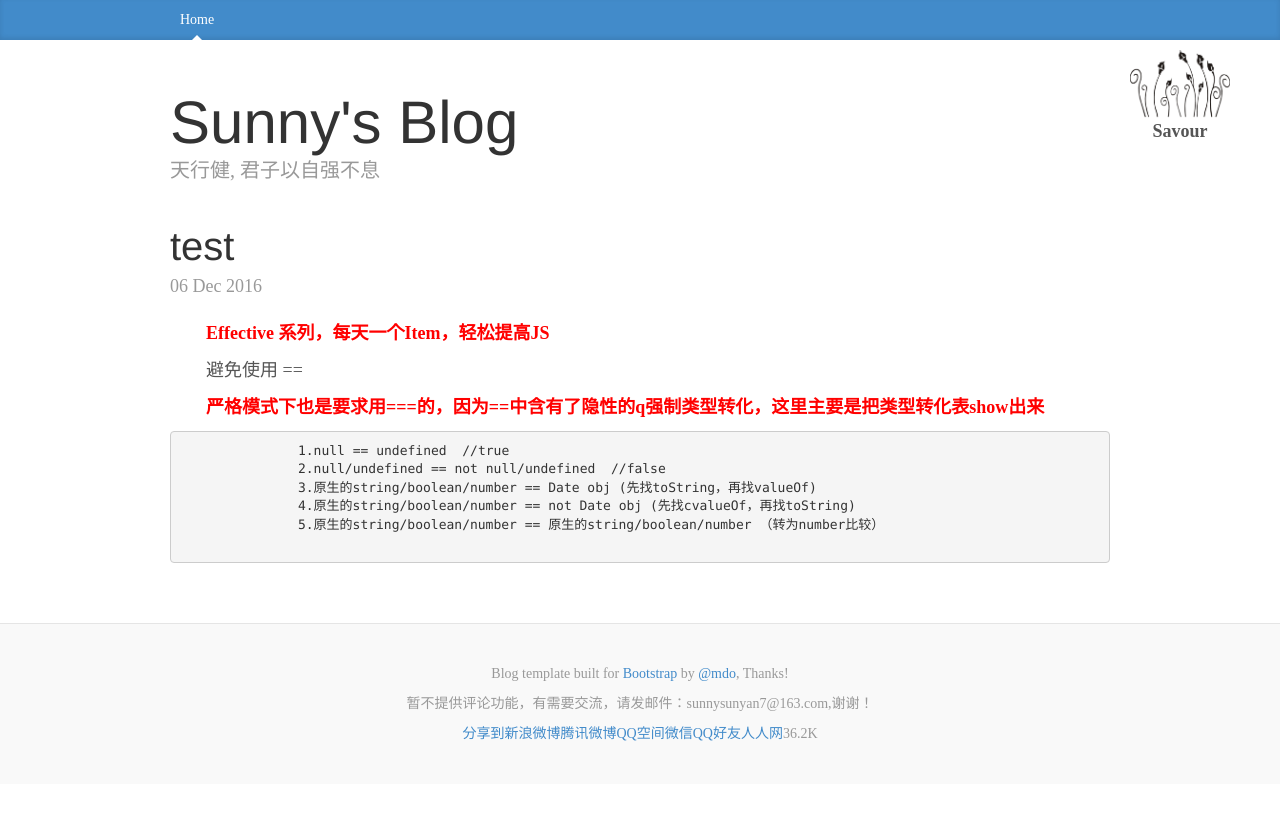
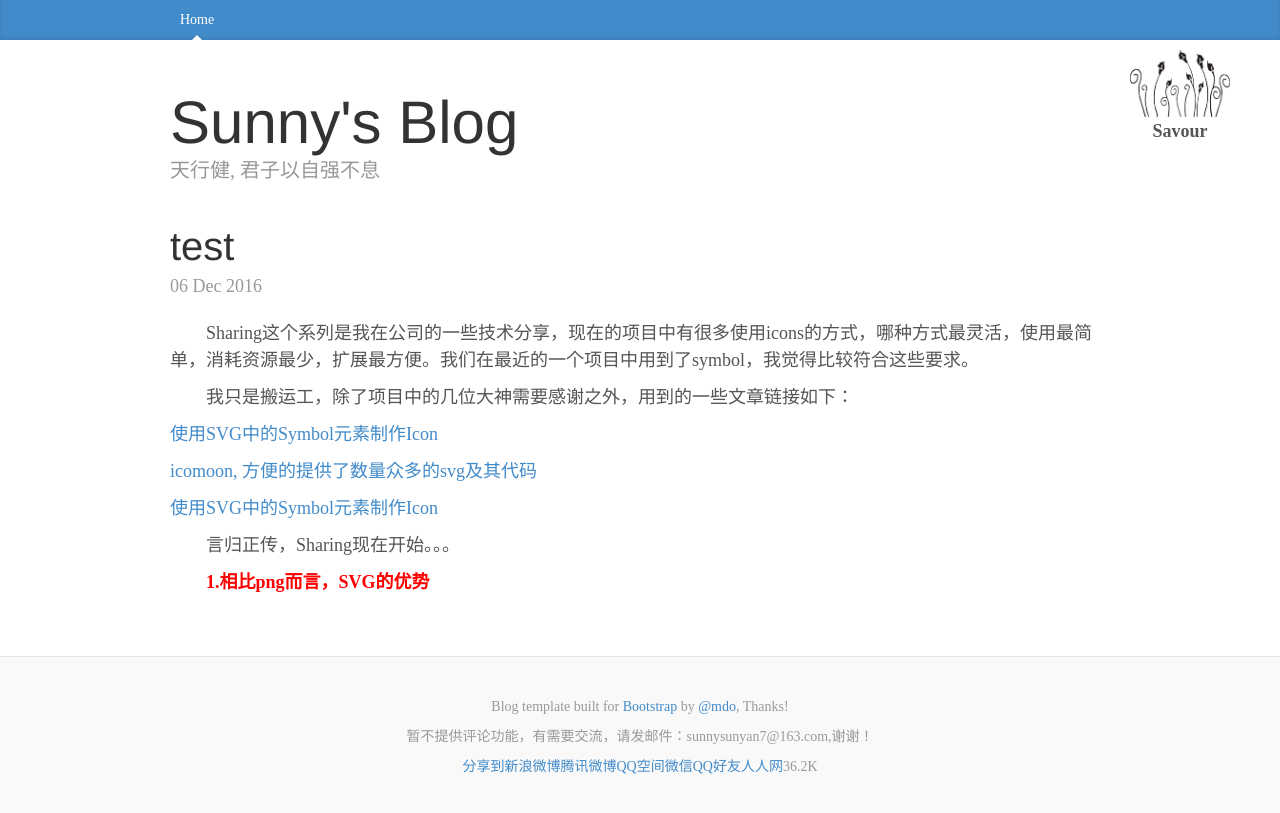
Before and after one commit to 777sunny777/sunnyblog, a Jekyll site: the page built from _posts/basic/2016-12-06-35.html, in a window 1280 px wide. Shown: the top 813 px of the page. Built offline with Jekyll 4.4.1, drawn with Linux system fonts in a browser that asks for light colours; nearby versions of some CDN libraries; library files that are not in the unit come from our copies; Markdown is read by kramdown in place of the engine named in the settings.

Commit message:
Update 2016-12-06-35.html

```diff
--- a/_posts/basic/2016-12-06-35.html
+++ b/_posts/basic/2016-12-06-35.html
@@ -8,16 +8,15 @@ category: basic
         <div class="blog-post">
             <h2 class="blog-post-title">{{ page.title }}</h2>
             <p class="blog-post-meta">{{ page.date | date_to_string }}</p>
-            <p class="my-p my-h">Effective 系列，每天一个Item，轻松提高JS</p>
-            <p class="my-p">避免使用 == </p>
-            <p class="my-p my-h">严格模式下也是要求用===的，因为==中含有了隐性的q强制类型转化，这里主要是把类型转化表show出来</p>
-            <pre>
-               1.null == undefined  //true
-               2.null/undefined == not null/undefined  //false
-               3.原生的string/boolean/number == Date obj (先找toString，再找valueOf)
-               4.原生的string/boolean/number == not Date obj (先找cvalueOf，再找toString)
-               5.原生的string/boolean/number == 原生的string/boolean/number （转为number比较）
-            </pre>
+            <p class="my-p">Sharing这个系列是我在公司的一些技术分享，现在的项目中有很多使用icons的方式，哪种方式最灵活，使用最简单，消耗资源最少，扩展最方便。我们在最近的一个项目中用到了symbol，我觉得比较符合这些要求。</p>
+            <p class="my-p">我只是搬运工，除了项目中的几位大神需要感谢之外，用到的一些文章链接如下：</p>
+            <p><a href="http://blog.jobbole.com/79078/" target="_blank">使用SVG中的Symbol元素制作Icon</a></p>
+            <p><a href="https://icomoon.io/app/#/select" target="_blank">icomoon, 方便的提供了数量众多的svg及其代码</a></p>
+            <p><a href="http://777sunny777.github.io/sunnyblog/basic/2016/05/18/26.html" target="_blank">使用SVG中的Symbol元素制作Icon</a></p>
+            <p class="my-p">言归正传，Sharing现在开始。。。</p>
+            <p class="my-p my-h">1.相比png而言，SVG的优势</p>
+
+
         </div><!-- /.blog-main -->
     </div>
 </div>
```
